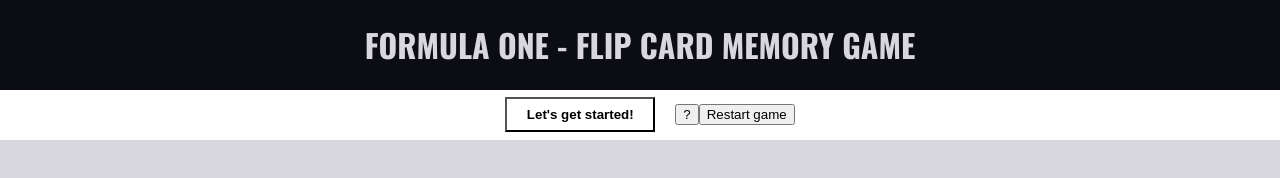
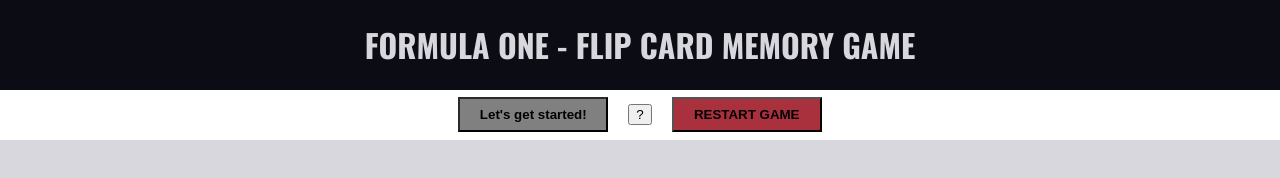
Before and after one commit to CodingLL25/Formula-One-Memory-Card-Game, a plain HTML site: page index.html in a window 1280 px wide. Both pictures are taken after a click on the button "Let's get started!". Drawn offline with nearby package versions, Linux system fonts and the light colour scheme; a web font is replaced by a local one.

Commit message:
Add style to restart button

```diff
--- a/assets/css/style.css
+++ b/assets/css/style.css
@@ -74,6 +74,27 @@ h1 {
     transform: scale(1.2);
 }
 
+.restart-game {
+    margin: 20px;
+    width: 150px;
+    height: 35px;
+    text-align: center;
+    font-weight: bold;
+    background-color: var(--bright-highlight);
+    text-transform: uppercase;
+}
+
+.restart-game:hover {
+    background: var(--bright-highlight);
+    color: white;
+    transform: scale(1.2);
+}
+
+.restart-clicked, .start-clicked{
+    filter: brightness(50%);
+}
+
+
 /* Cards area - container style */
 .cards-area {  /* Inspiration taken from "Coding Made Simple" - styling cards in CSS with a 3D effect */
     display: grid;
```
